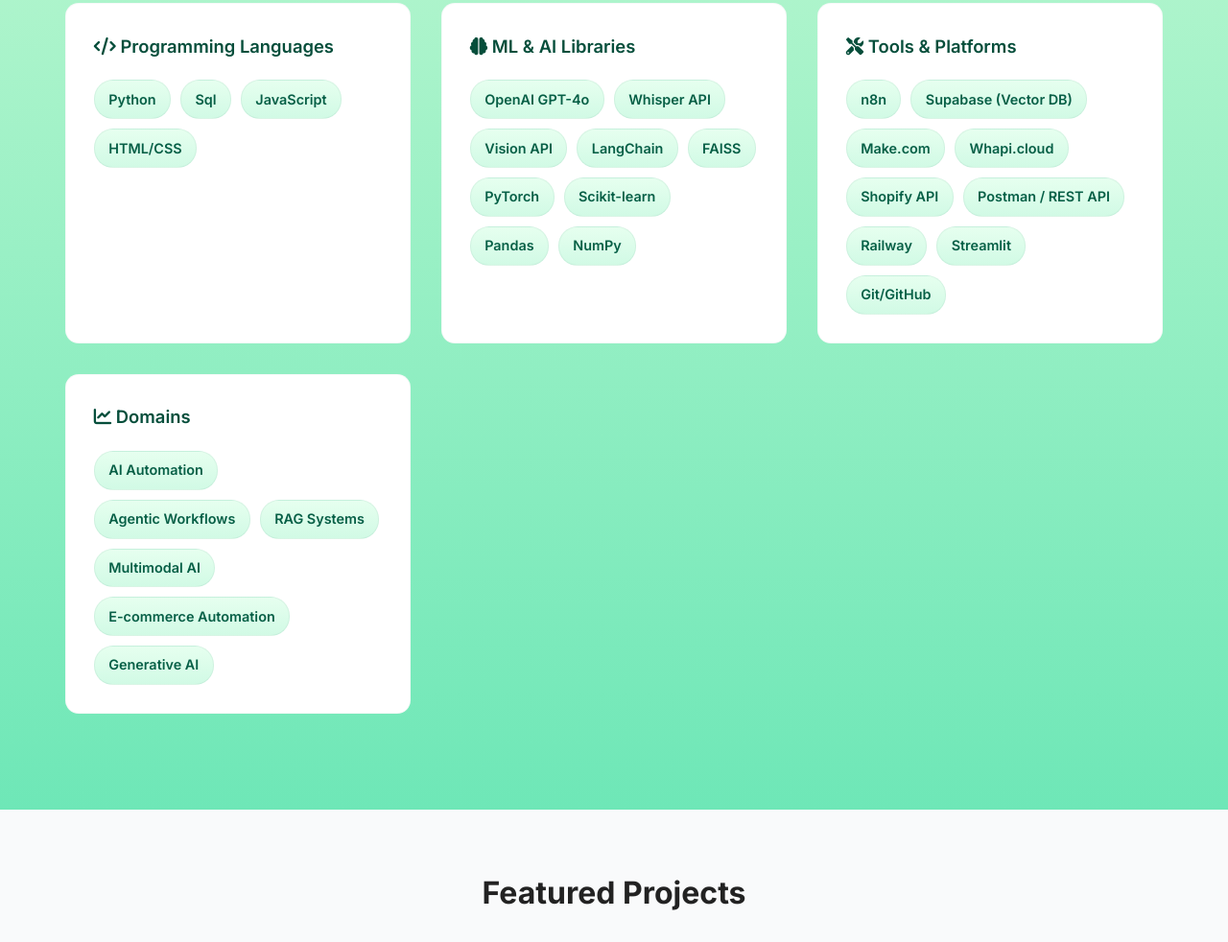
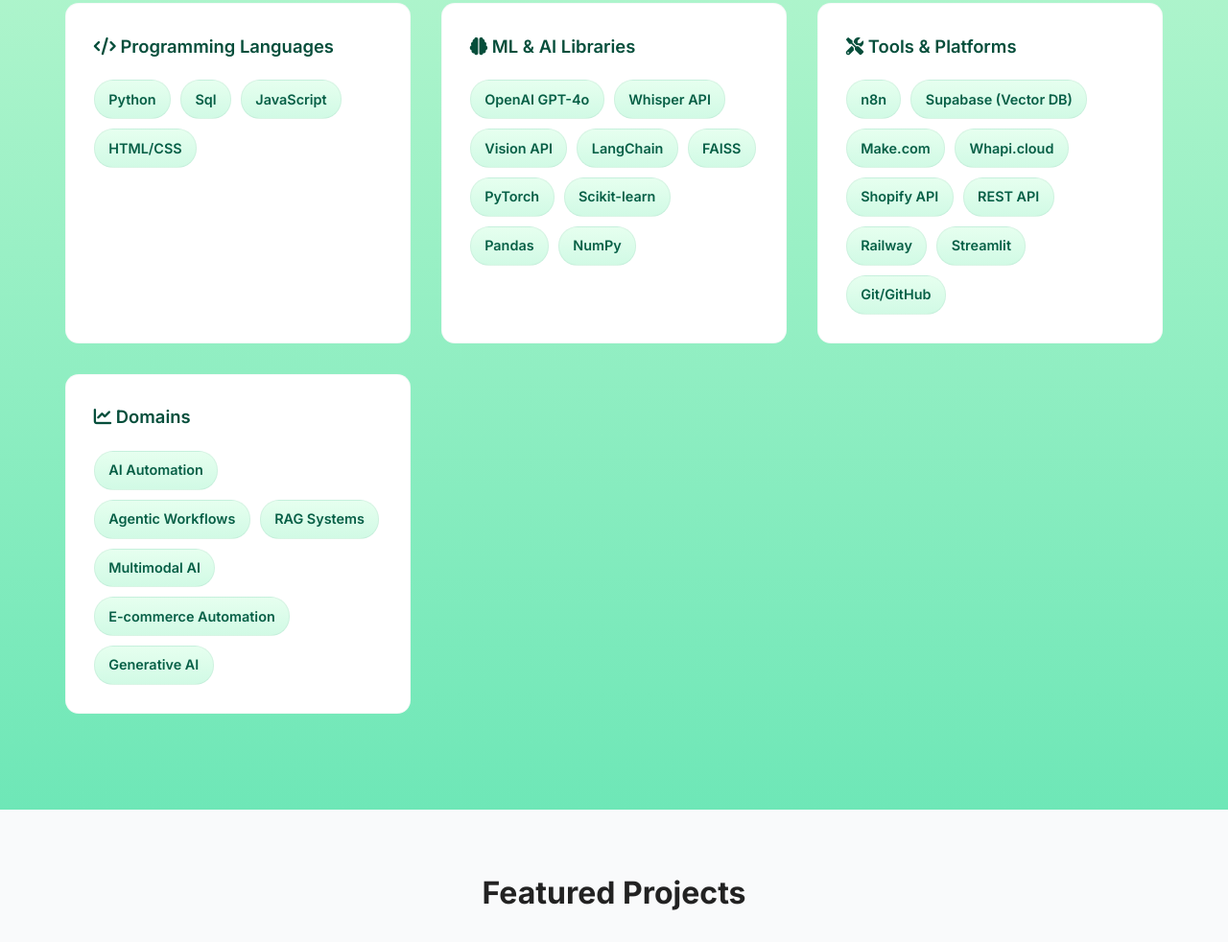
Before and after one commit to ZuriaTahir-18/Portfolio, a plain HTML site: page index.html in a window 1280 px wide. Shown: the part 1485-2467 px from the top of the page at 96% size. Drawn offline with Linux system fonts and the light colour scheme.

Commit message:
Update index.html

```diff
--- a/index.html
+++ b/index.html
@@ -139,7 +139,7 @@
                     <span class="skill-tag">Make.com</span>
                     <span class="skill-tag">Whapi.cloud</span>
                     <span class="skill-tag">Shopify API</span>
-                    <span class="skill-tag">Postman / REST API</span>
+                    <span class="skill-tag">REST API</span>
                     <span class="skill-tag">Railway</span>
                     <span class="skill-tag">Streamlit</span>
                     <span class="skill-tag">Git/GitHub</span>
```
